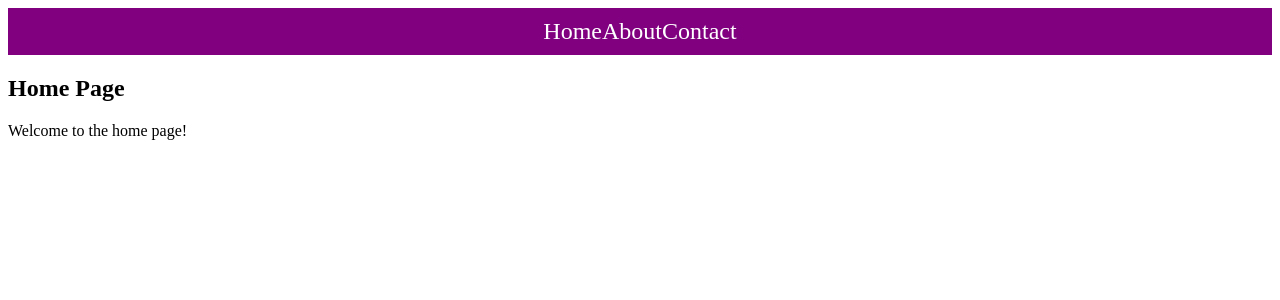
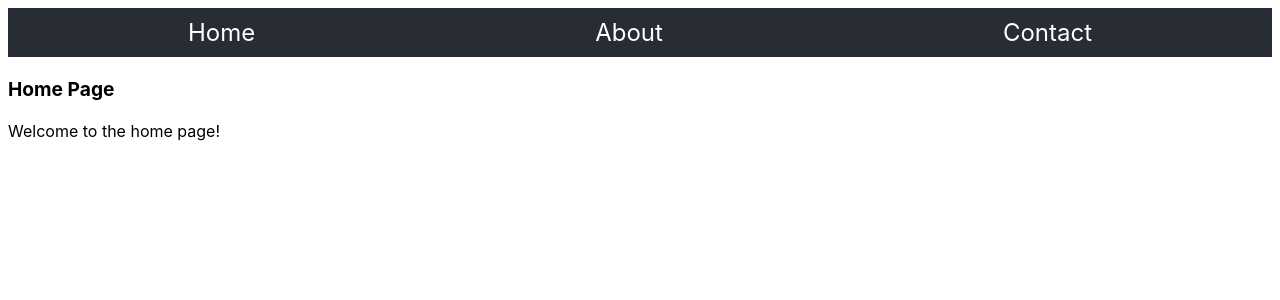
Before and after one commit to johndelucia1/john-delucia-website, a React (Create React App) app: page / in a window 1280 px wide. Shown: the top 300 px of the page. Built offline with nearby package versions, Linux system fonts and the light colour scheme.

Commit message:
nav bar changes

```diff
--- a/src/App.css
+++ b/src/App.css
@@ -22,6 +22,7 @@
   justify-content: center;
   font-size: calc(10px + 2vmin);
   color: white;
+
 }
 
 .App-link {
--- a/src/components/About.js
+++ b/src/components/About.js
@@ -1,11 +1,11 @@
 // src/components/Home.js
 import React from 'react';
-
+import './styles.css'
 const About = () => {
     return (
         <div>
-            <h2>About Page</h2>
-            <p>Welcome to the about page!</p>
+            <header-1>About Page</header-1>
+            <body-1>Welcome to the about page!</body-1>
         </div>
     );
 };
--- a/src/components/Contact.js
+++ b/src/components/Contact.js
@@ -1,11 +1,11 @@
 // src/components/Home.js
 import React from 'react';
-
+import './styles.css'
 const Contact = () => {
     return (
         <div>
-            <h2>Contact Page</h2>
-            <p>Welcome to the contact page!</p>
+            <header-1>Contact Page</header-1>
+            <body-1>Welcome to the contact page!</body-1>
         </div>
     );
 };
--- a/src/components/Home.js
+++ b/src/components/Home.js
@@ -1,11 +1,11 @@
 // src/components/Home.js
 import React from 'react';
-
+import './styles.css'
 const Home = () => {
     return (
         <div>
-            <h2>Home Page</h2>
-            <p>Welcome to the home page!</p>
+            <header-1>Home Page</header-1>
+            <body-1>Welcome to the home page!</body-1>
         </div>
     );
 };
--- a/src/components/NavBar.css
+++ b/src/components/NavBar.css
@@ -1,21 +1,21 @@
 /* src/components/NavBar.css */
 .nav-bar {
-    background-color: purple;
-    padding: 0px;
+    background-color: #282c34;
     display: flex;
-    justify-content: center;
+    justify-content: space-around;
     list-style-type: none; /* Remove bullet points */
     margin: 0;
     padding: 10px;
+    font-family: -apple-system, BlinkMacSystemFont, 'Segoe UI', 'Roboto', 'Oxygen', 'Ubuntu', 'Cantarell', 'Fira Sans', 'Droid Sans', 'Helvetica Neue', sans-serif;
 }
 
 .nav-link {
     color: white;
     font-size: x-large;
     text-decoration: none;
-    padding: 0px;
+    padding: 0;
 }
 
 .nav-link:hover {
-    color: blue;
+    color: lightblue;
 }
--- /dev/null
+++ b/src/components/styles.css
@@ -0,0 +1,16 @@
+header-1 {
+    font-family: -apple-system, BlinkMacSystemFont, 'Segoe UI', 'Roboto', 'Oxygen', 'Ubuntu', 'Cantarell', 'Fira Sans', 'Droid Sans', 'Helvetica Neue', sans-serif;
+    display: flex;
+    margin: 0;
+    font-size: larger;
+    font-weight: bolder;
+    padding-top: 20px;
+    padding-bottom: 20px;
+}
+
+body-1 {
+    font-family: -apple-system, BlinkMacSystemFont, 'Segoe UI', 'Roboto', 'Oxygen', 'Ubuntu', 'Cantarell', 'Fira Sans', 'Droid Sans', 'Helvetica Neue', sans-serif;
+    margin: 0;
+    display: flex;
+
+}
```
